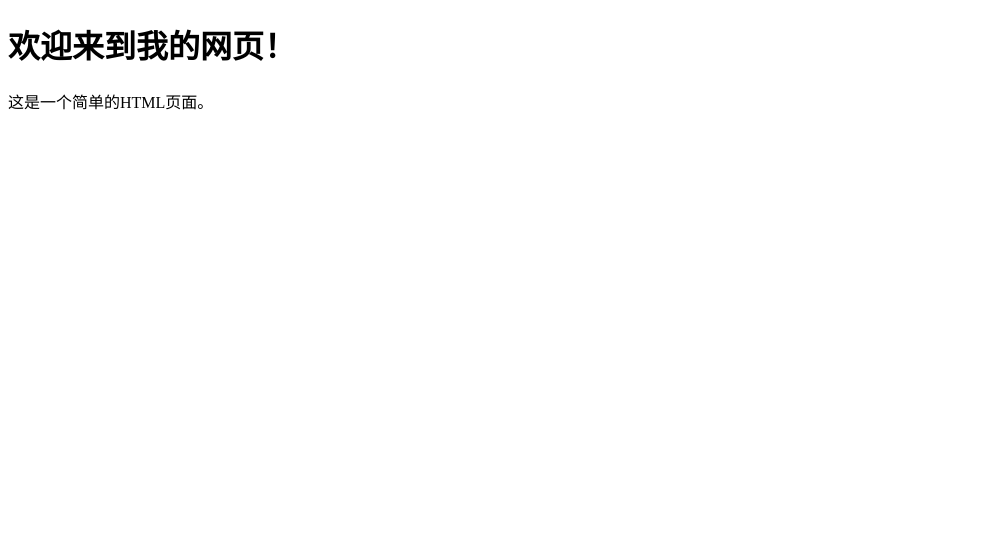
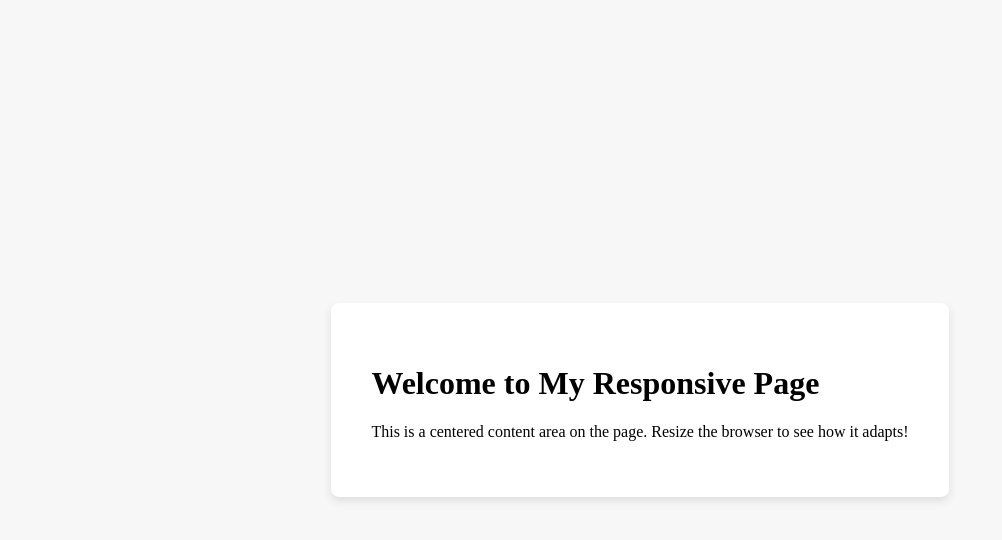
Before and after one commit to sunsky89757/simpleweb, a plain HTML site: page index.html in a window 1280 px wide. Shown: the whole page, without its empty margins (0-1002 px from the left). Drawn offline with Linux system fonts and the light colour scheme.

Commit message:
Update index.html

```diff
--- a/index.html
+++ b/index.html
@@ -1,12 +1,49 @@
 <!DOCTYPE html>
-<html lang="zh-CN">
+<html lang="en">
 <head>
-    <meta charset="UTF-8">
-    <meta name="viewport" content="width=device-width, initial-scale=1.0">
-    <title>我的简单页面</title>
+<meta charset="UTF-8">
+<meta name="viewport" content="width=device-width, initial-scale=1.0">
+<title>Responsive Centered Page</title>
+<style>
+  body, html {
+    margin: 0;
+    padding: 0;
+    height: 100%;
+    display: flex;
+    justify-content: center;
+    align-items: center;
+    background: #f7f7f7;
+  }
+
+  .container {
+    max-width: 100%;
+    padding: 20px;
+    box-sizing: border-box;
+  }
+
+  @media (min-width: 1200px) {
+    .container {
+      max-width: 1200px;
+    }
+  }
+
+  /* Additional styling for aesthetics */
+  .content {
+    background: white;
+    padding: 40px;
+    box-shadow: 0 4px 8px rgba(0,0,0,0.1);
+    border-radius: 8px;
+  }
+</style>
 </head>
 <body>
-    <h1>欢迎来到我的网页！</h1>
-    <p>这是一个简单的HTML页面。</p>
+
+<div class="container">
+  <div class="content">
+    <h1>Welcome to My Responsive Page</h1>
+    <p>This is a centered content area on the page. Resize the browser to see how it adapts!</p>
+  </div>
+</div>
+
 </body>
 </html>
```
